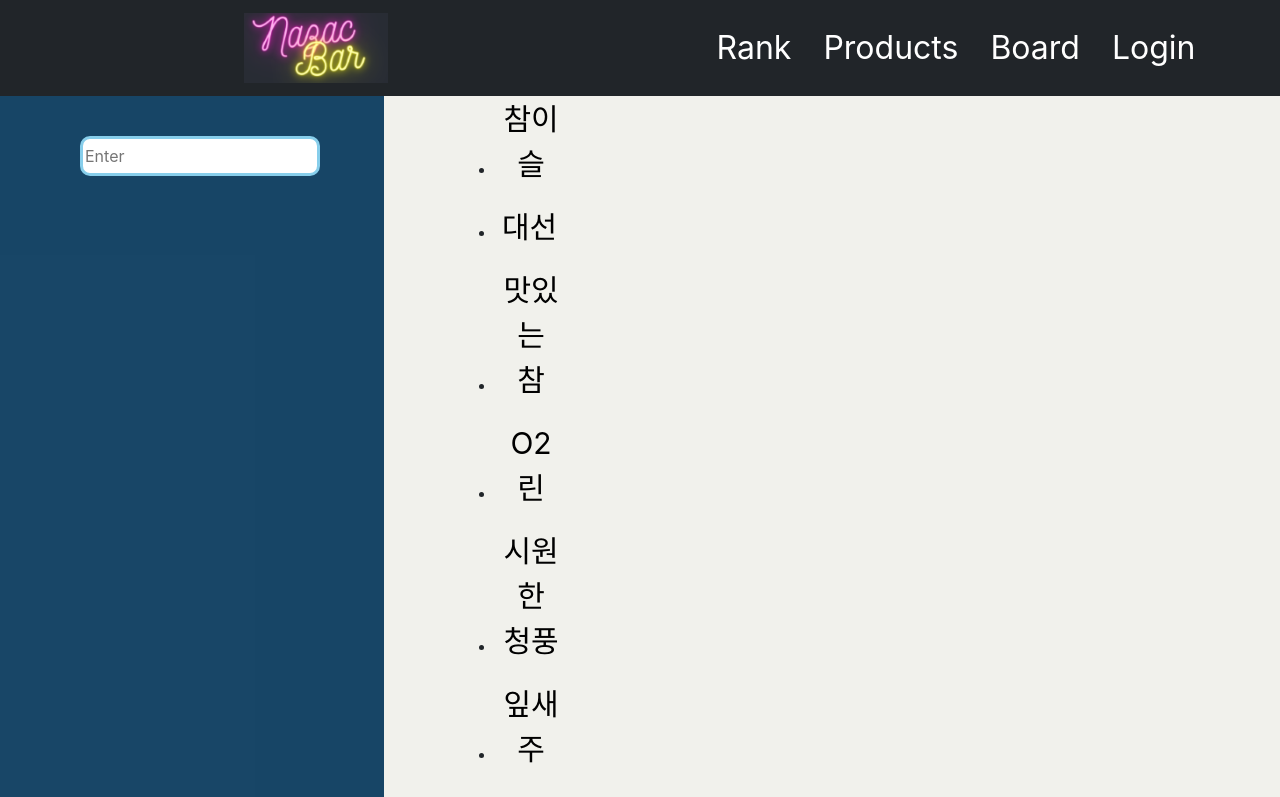
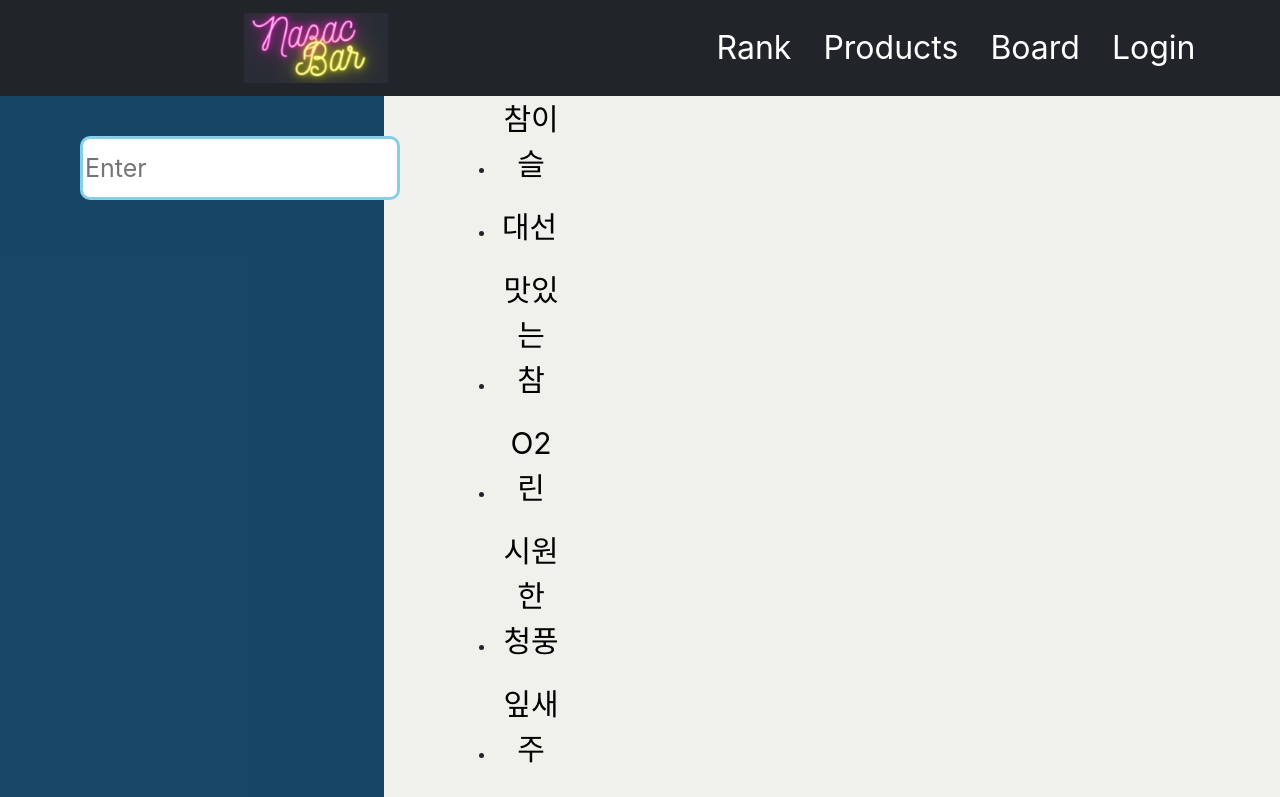
Before and after one commit to DongkwanKim00/NaZacBar, a React (Create React App) app: page /search in a window 1280 px wide. Shown: the top 797 px of the page. Built offline with nearby package versions, Linux system fonts and the light colour scheme; the HTML template or start-up script is replaced by a standard one; what react-native would draw is missing.

Commit message:
검색 창 크기 수정

```diff
--- a/src/pages/Search.js
+++ b/src/pages/Search.js
@@ -56,11 +56,12 @@
       borderRadius: '10px',
       position: 'relative',
       left: '10vh',
-      height: '5vh',
-      width: '30vh',
+      height: '8vh',
+      width: '40vh',
       marginTop: '5vh',
       marginBottom: '10vh',
       borderColor: 'skyblue',
+      fontSize: '25px',
 
     };
 
```
